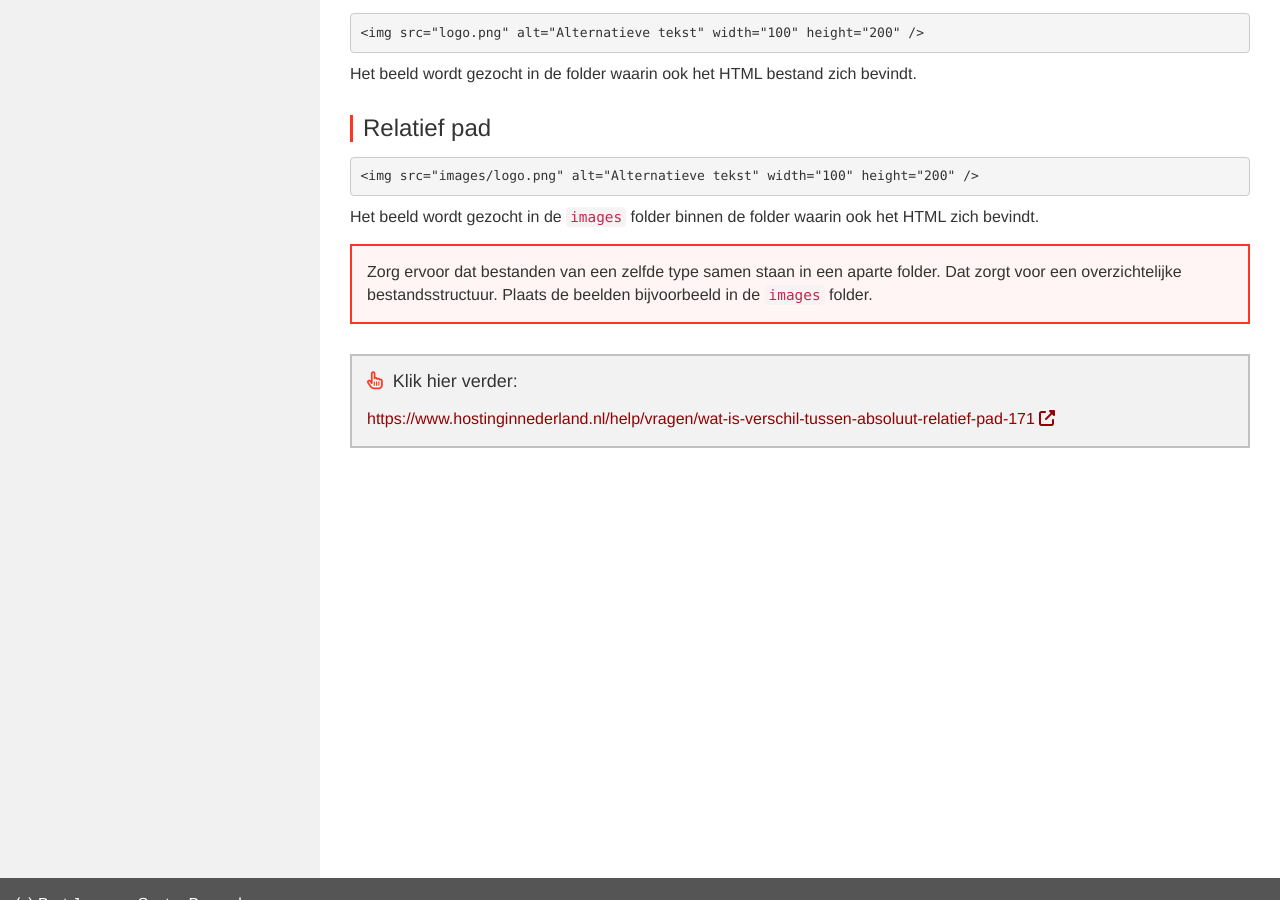
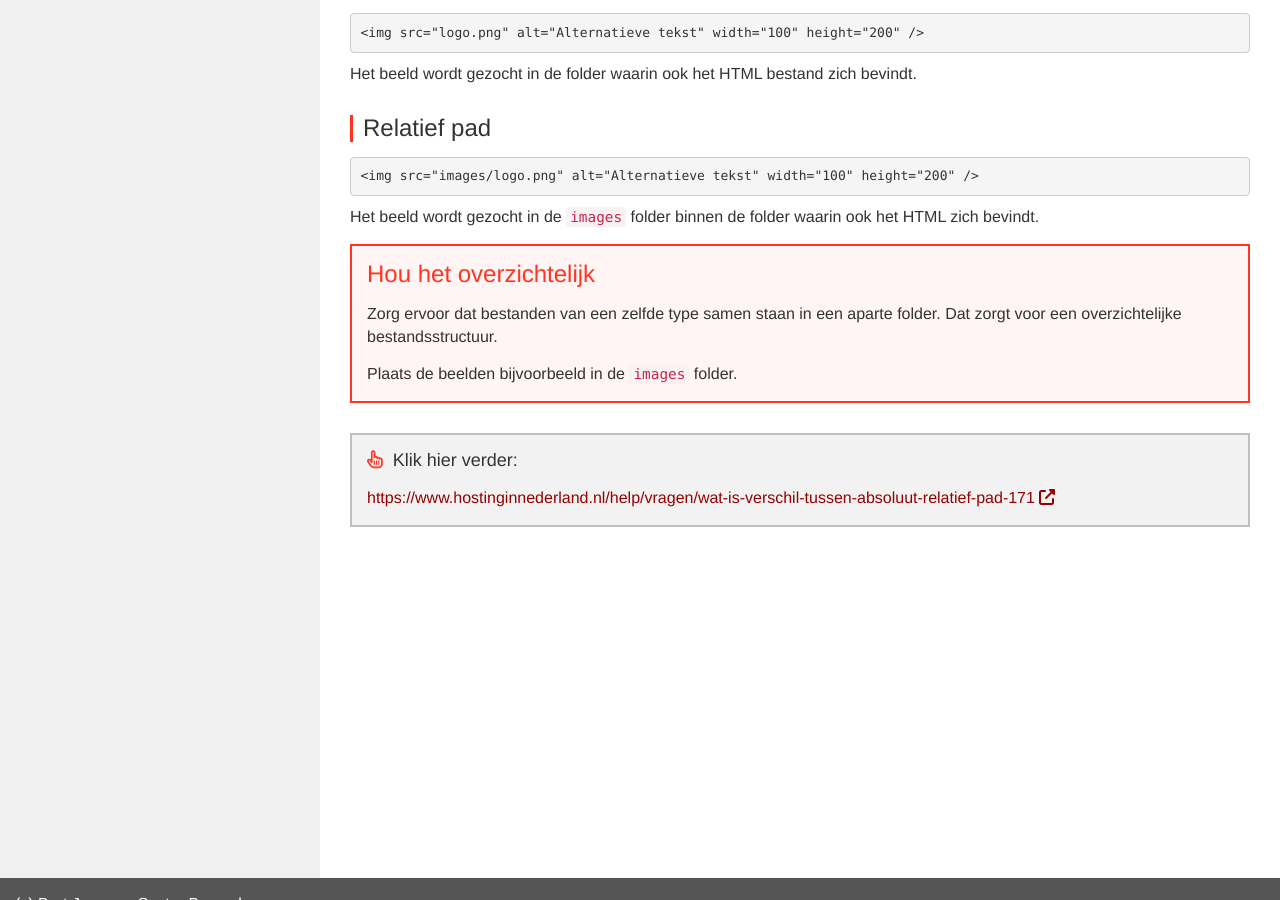
Before and after one commit to Syntra-Brussel/webdesign, a Jekyll site: the page built from tips-and-tricks/absoluut-vs-relatief-pad.md, in a window 1280 px wide and 900 px high, scrolled down 622 px. Built offline with Jekyll 4.4.1, drawn with Linux system fonts in a browser that asks for light colours; nearby versions of some CDN libraries; a script that is not in the unit is left out.

Commit message:
Update absoluut-vs-relatief-pad.md

```diff
--- a/tips-and-tricks/absoluut-vs-relatief-pad.md
+++ b/tips-and-tricks/absoluut-vs-relatief-pad.md
@@ -49,7 +49,11 @@ Het beeld wordt gezocht in de folder waarin ook het HTML bestand zich bevindt.
 Het beeld wordt gezocht in de <code>images</code> folder binnen de folder waarin ook het HTML zich bevindt.
 
 <div class="highlight">
+<h3>Hou het overzichtelijk</h3>
+<p>
 Zorg ervoor dat bestanden van een zelfde type samen staan in een aparte folder. Dat zorgt voor een overzichtelijke bestandsstructuur.
-
+</p>
+<p>
 Plaats de beelden bijvoorbeeld in de <code>images</code> folder.
+</p>
 </div>
```
